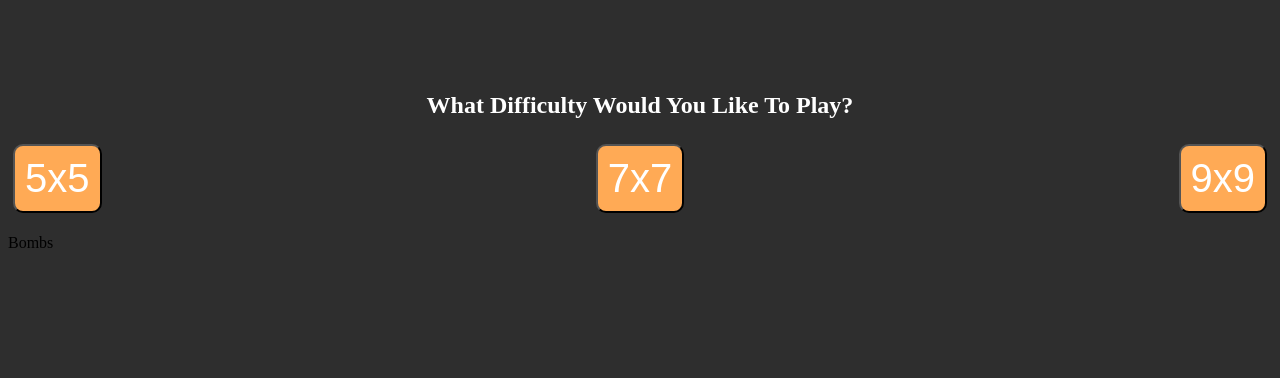
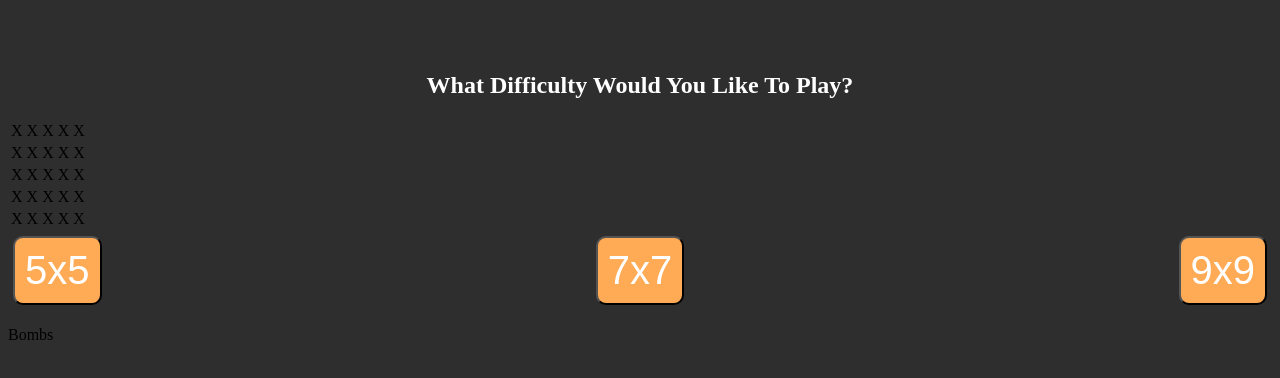
Before and after one commit to justaduck98/minesweeper-online, a plain HTML site: page index.html in a window 1280 px wide. Both pictures are taken after a click on the button "5x5". Shown: the part 148-526 px from the top of the page. Drawn offline with Linux system fonts and the light colour scheme.

Commit message:
Add js structure to reduce redundancy and generate playing field based on button pressed using event listeners

```diff
--- a/assets/js/script.js
+++ b/assets/js/script.js
@@ -1,9 +1,47 @@
 document.getElementById('option1').addEventListener("click", function(){
     /*Call run game function as well as generate bombs with parameter of number of squares and to generate*/
-    generateBombs(5);
+    runGame(5);
+});
+
+document.getElementById('option2').addEventListener("click", function(){
+   runGame(7);
+});
+
+document.getElementById('option3').addEventListener("click", function(){
+    runGame(9);
 });
 
 function generateBombs(gridSize){
         let numberOfBombs = Math.floor(Math.random()* gridSize) + 1;
         console.log(numberOfBombs);
 }
+
+function generatePlayingField(gridSize){
+    let playingField;
+        playingField = `
+        <table>
+            <tbody>`
+    for(let x = 0; x <gridSize; x++){
+        playingField += `
+        <tr id= "${x}">`;
+        for (let y= 0; y < gridSize; y++){
+            playingField += `
+            <td id="${y}">X</td>
+            `;
+        }
+        playingField += `
+        </tr>
+        `;
+    }
+    playingField += `
+        </tbody>
+    </table>`;
+    return playingField;
+}
+
+function runGame(difficulty){
+    generateBombs(difficulty);
+    let game = generatePlayingField(difficulty);
+    document.getElementsByTagName("span")[0].innerHTML = game;
+    console.log(game);
+}
--- a/index.html
+++ b/index.html
@@ -12,8 +12,9 @@
       <h1>MineSweeper, The Classic Game To Test Your Superior Skills!</h1>
     </header>
     <main>
+        <h2>What Difficulty Would You Like To Play?</h2>
       <div id="gameArea">
-        <h2>What Difficulty Would You Like To Play?</h2>
+        <span>x</span>
         <div id="controlsArea">
           <button class="difficulty" id="option1" >5x5</button>
           <button class="difficulty" id="option2">7x7</button>
```
